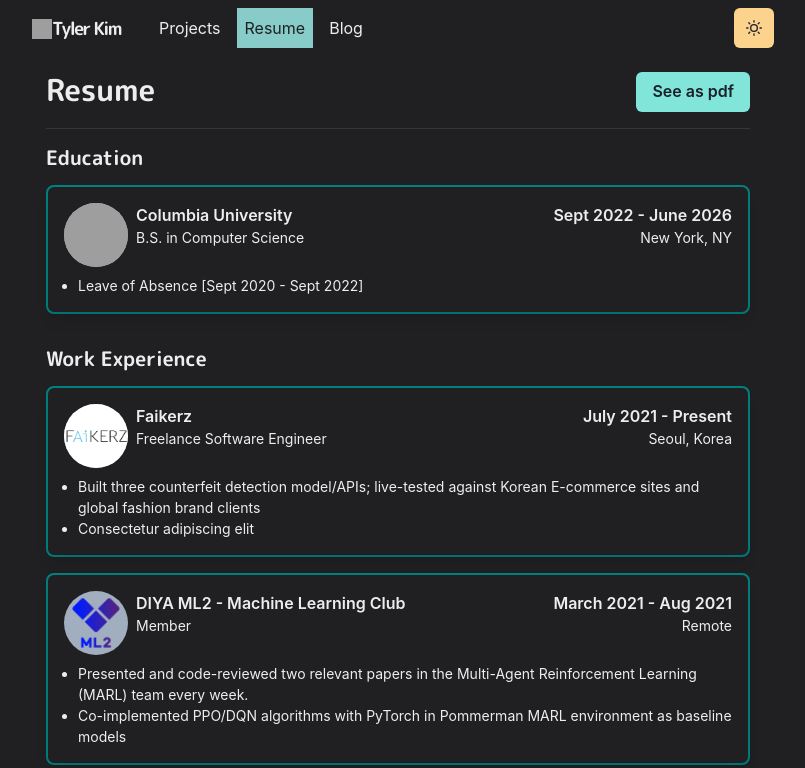
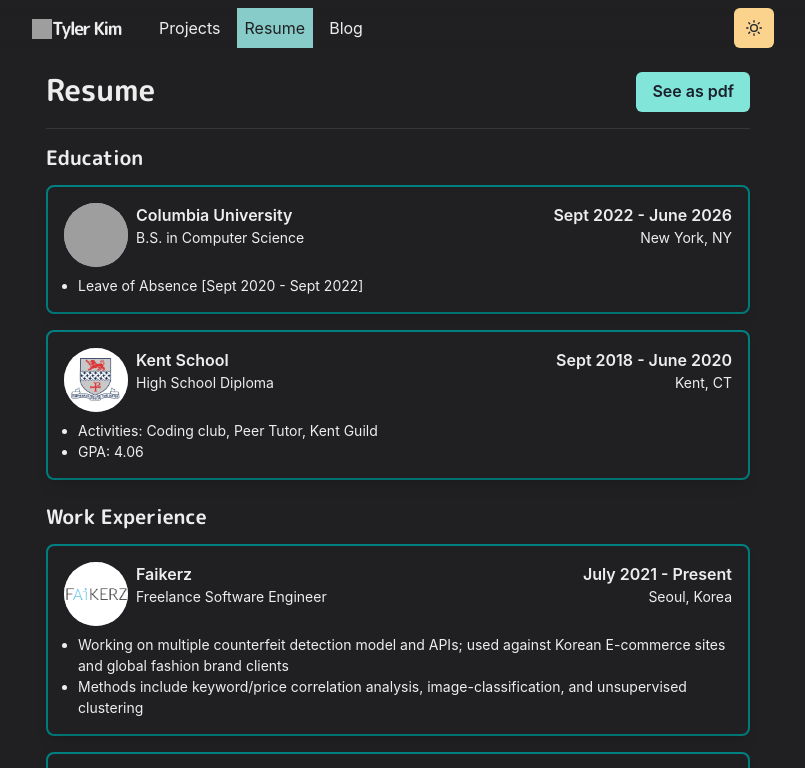
Before and after one commit to craftzdog/craftzdog-homepage, a Next.js app: page /resume in a window 1280 px wide. Shown: the top 768 px of the page, without its empty margins (242-1047 px from the left). Built offline with nearby package versions, Linux system fonts and the light colour scheme; grey boxes are pictures that could not be loaded.

Commit message:
resume content

```diff
--- a/pages/index.js
+++ b/pages/index.js
@@ -157,14 +157,14 @@
 
         <SimpleGrid columns={[1, 2, 2]} gap={6}>
           <GridItem
-            href="https://scraft.ai/"
+            href="/projects/scraft"
             title="scraft.ai"
             thumbnail={thumbScraft}
           >
-            web-based essay planner
+            Web-based essay planner with text-mining features
           </GridItem>
           <GridItem
-            href="https://www.inkdrop.app/"
+            href="/projects/orbitron"
             title="Orbitron"
             thumbnail={thumbOrbitron}
           >
--- a/pages/projects.js
+++ b/pages/projects.js
@@ -38,7 +38,7 @@
       <SimpleGrid columns={[1, 1, 2]} gap={6}>
         <Section>
           <WorkGridItem id="scraft" title="scraft" thumbnail={thumbScraft}>
-            An essay-planning app with AI
+            Web-based essay planner with text-mining features
           </WorkGridItem>
           <Center >
             <Tag>Web-dev</Tag>
--- a/pages/projects/scraft.js
+++ b/pages/projects/scraft.js
@@ -25,7 +25,7 @@
         </Button>
       </Stack>
       <P>
-      A web-based essay planner, with AI
+      Web-based essay planner with text-mining features
       </P>
       <List ml={4} my={4}>
         <ListItem>
@@ -42,12 +42,12 @@
           <Meta>Backend</Meta>
           <span>Django Rest, PyTorch, PostgreSQL, Docker</span>
         </ListItem>
-        <ListItem>
+        {/* <ListItem>
           <Meta>Blogpost</Meta>
           <Link href="https://blog.inkdrop.app/how-ive-attracted-the-first-500-paid-users-for-my-saas-that-costs-5-mo-7a5b94b8e820">
             Something I wrote about scraft <ExternalLinkIcon mx="2px" />
           </Link>
-        </ListItem>
+        </ListItem> */}
       </List>
 
       <WorkImage src="/images/projects/scraft-01.png" alt="scraft" />
--- a/pages/resume.js
+++ b/pages/resume.js
@@ -34,9 +34,11 @@
         >
             <UnorderedList>
               <ListItem>Leave of Absence [Sept 2020 - Sept 2022]</ListItem>
+              {/* <ListItem>Activities: to be updated</ListItem>
+              <ListItem>Courseworks: to be updated</ListItem> */}
             </UnorderedList>
         </ExpItem>
-        {/* <ExpItem
+        <ExpItem
             company="Kent School"
             position="High School Diploma"
             time="Sept 2018 - June 2020"
@@ -47,7 +49,7 @@
               <ListItem>Activities: Coding club, Peer Tutor, Kent Guild</ListItem>
               <ListItem>GPA: 4.06</ListItem>
             </UnorderedList>
-        </ExpItem> */}
+        </ExpItem>
         </Stack>
       </Section>
 
@@ -65,8 +67,8 @@
             thumbnail='/images/resume/faikerz.png'
         >
             <UnorderedList>
-              <ListItem>Built three counterfeit detection model/APIs; live-tested against Korean E-commerce sites and global fashion brand clients</ListItem>
-              <ListItem>Consectetur adipiscing elit</ListItem>
+              <ListItem>Working on multiple counterfeit detection model and APIs; used against Korean E-commerce sites and global fashion brand clients</ListItem>
+              <ListItem>Methods include keyword/price correlation analysis, image-classification, and unsupervised clustering</ListItem>
             </UnorderedList>
         </ExpItem>
         <ExpItem
```
